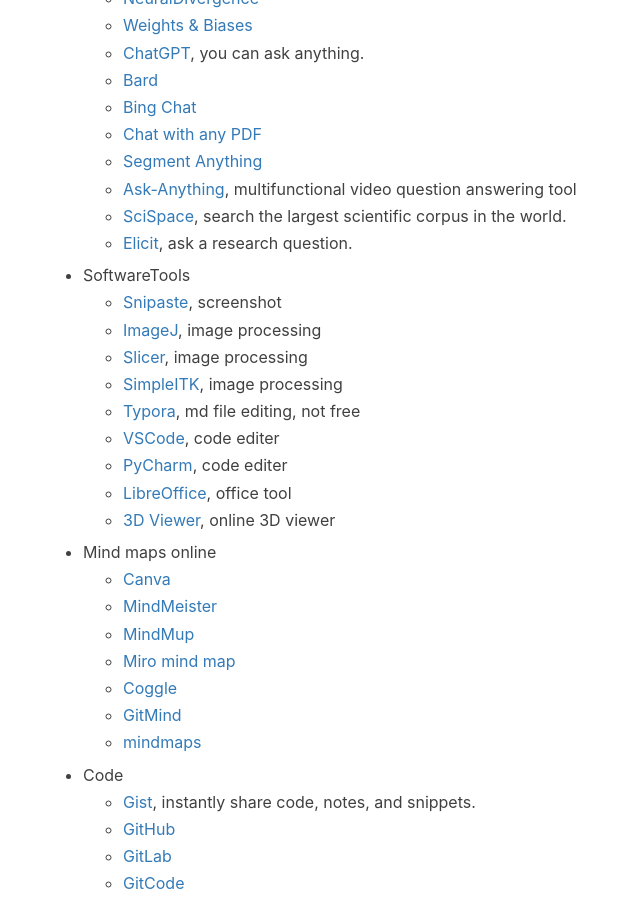
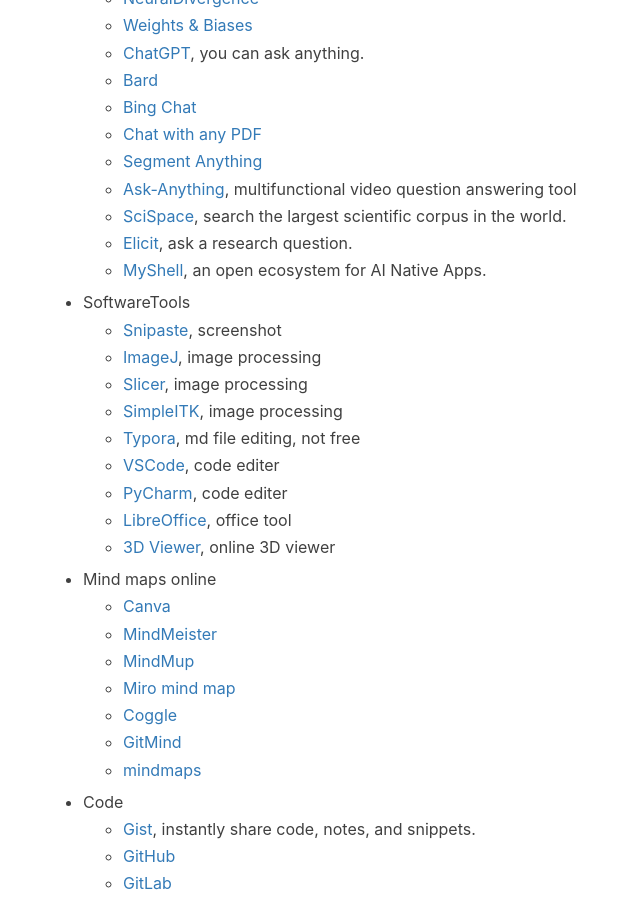
Before and after one commit to jizhang02/jizhang02.github.io, a Jekyll site: the page built from _posts/2022-09-20-productivity.markdown, in a window 1280 px wide and 900 px high, scrolled down 3307 px. Shown: the whole window, without its empty margins (222-862 px from the left). Built offline with Jekyll 4.4.1, drawn with Linux system fonts in a browser that asks for light colours; nearby versions of some CDN libraries; a script that is not in the unit is left out; comment, search, counter and statistics services are not loaded.

Commit message:
Update 2022-09-20-productivity.markdown

```diff
--- a/_posts/2022-09-20-productivity.markdown
+++ b/_posts/2022-09-20-productivity.markdown
@@ -130,6 +130,7 @@
     * [Ask-Anything](https://ask.opengvlab.com/), multifunctional video question answering tool
     * [SciSpace](https://typeset.io/), search the largest scientific corpus in the world.
     * [Elicit](https://elicit.org/), ask a research question.
+    * [MyShell](https://app.myshell.ai/explore), an open ecosystem for AI Native Apps.
 
 
 
```
